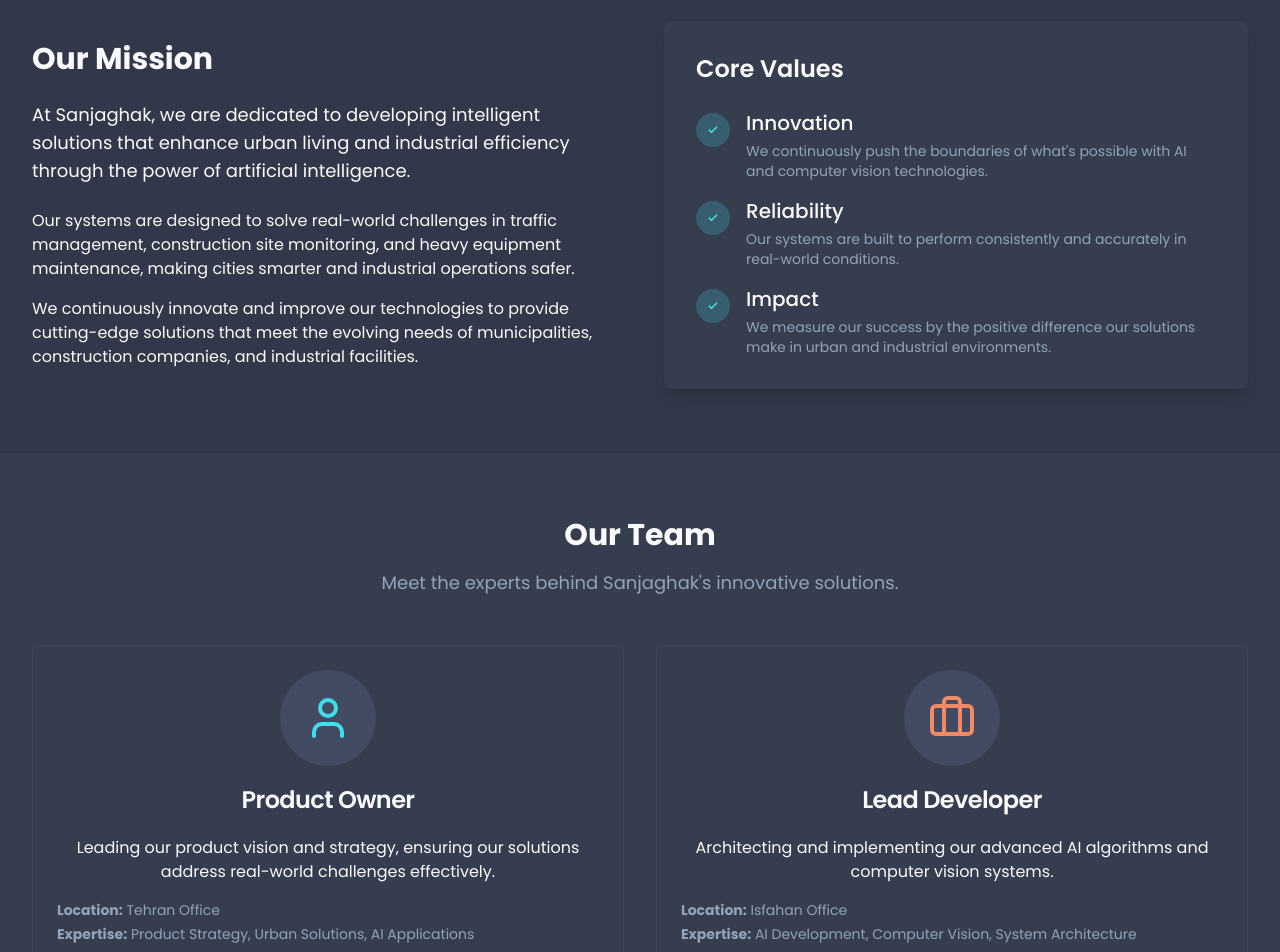
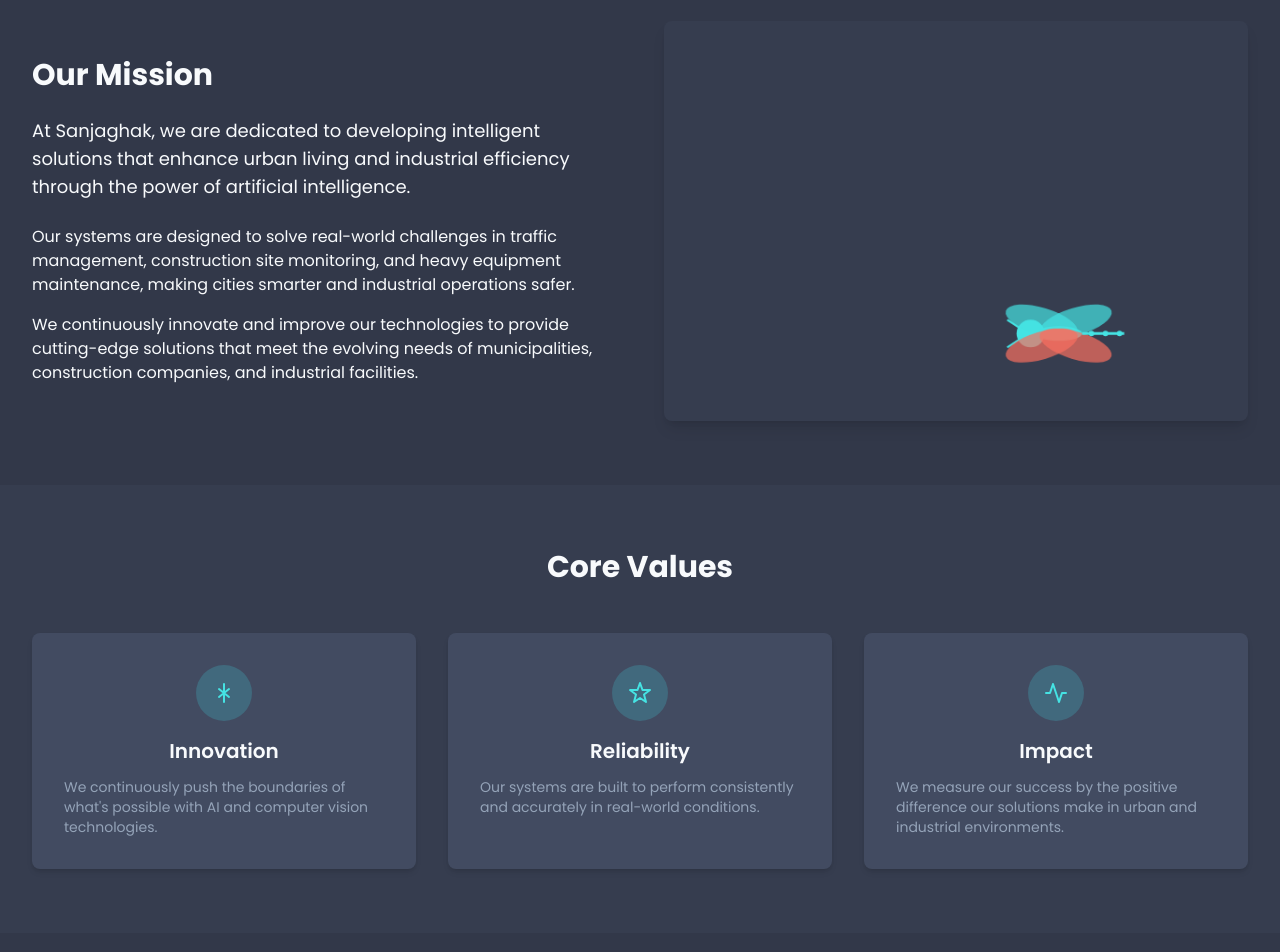
Before and after one commit to alirezakkt/vision-propose-launchpad, a React (Vite) app: page /about in a window 1280 px wide. Shown: the part 620-1572 px from the top of the page. Built offline with nearby package versions, Linux system fonts and the light colour scheme.

Commit message:
Fix language switching and update About section
- Correct language switching functionality.
- Update the About section to display a large animated dragonfly.

```diff
--- a/src/pages/About.tsx
+++ b/src/pages/About.tsx
@@ -1,88 +1,269 @@
 
-import React from 'react';
+import React, { useEffect, useRef } from 'react';
 import Header from '@/components/Header';
 import Footer from '@/components/Footer';
 import Hero from '@/components/Hero';
 import { Card, CardContent, CardHeader, CardTitle } from '@/components/ui/card';
 import { User, Briefcase } from 'lucide-react';
+import { useLanguage } from '@/contexts/LanguageContext';
 
 const About = () => {
+  const { t, language } = useLanguage();
+  const canvasRef = useRef<HTMLCanvasElement>(null);
+
+  // Dragonfly animation
+  useEffect(() => {
+    if (!canvasRef.current) return;
+
+    const canvas = canvasRef.current;
+    const ctx = canvas.getContext('2d');
+    if (!ctx) return;
+
+    // Set canvas dimensions
+    canvas.width = 500;
+    canvas.height = 400;
+
+    // Colors based on company theme
+    const primaryColor = '#45E3E3'; // Teal/cyan
+    const secondaryColor = '#F87060'; // Orange/coral
+
+    let wingAngle = 0;
+    let posX = canvas.width / 2;
+    let posY = canvas.height / 2;
+    let directionX = 1;
+    let directionY = 0.5;
+
+    // Dragonfly drawing function
+    function drawDragonfly(x: number, y: number, wingPosition: number) {
+      if (!ctx) return;
+
+      // Save current state
+      ctx.save();
+      ctx.translate(x, y);
+
+      // Body
+      ctx.fillStyle = primaryColor;
+      ctx.beginPath();
+      ctx.ellipse(0, 0, 25, 8, 0, 0, Math.PI * 2);
+      ctx.fill();
+
+      // Head
+      ctx.beginPath();
+      ctx.arc(-30, 0, 15, 0, Math.PI * 2);
+      ctx.fill();
+
+      // Antennas
+      ctx.strokeStyle = primaryColor;
+      ctx.lineWidth = 2;
+      ctx.beginPath();
+      ctx.moveTo(-40, -5);
+      ctx.lineTo(-55, -15);
+      ctx.stroke();
+
+      ctx.beginPath();
+      ctx.moveTo(-40, 5);
+      ctx.lineTo(-55, 15);
+      ctx.stroke();
+
+      // Wings
+      ctx.globalAlpha = 0.7;
+
+      // Top left wing
+      ctx.save();
+      ctx.rotate(wingPosition);
+      ctx.fillStyle = primaryColor;
+      ctx.beginPath();
+      ctx.ellipse(-10, -20, 40, 15, Math.PI/4, 0, Math.PI * 2);
+      ctx.fill();
+      ctx.restore();
+
+      // Top right wing
+      ctx.save();
+      ctx.rotate(-wingPosition);
+      ctx.fillStyle = primaryColor;
+      ctx.beginPath();
+      ctx.ellipse(10, -20, 40, 15, -Math.PI/4, 0, Math.PI * 2);
+      ctx.fill();
+      ctx.restore();
+
+      // Bottom left wing
+      ctx.save();
+      ctx.rotate(-wingPosition);
+      ctx.fillStyle = secondaryColor;
+      ctx.beginPath();
+      ctx.ellipse(-10, 20, 40, 15, -Math.PI/4, 0, Math.PI * 2);
+      ctx.fill();
+      ctx.restore();
+
+      // Bottom right wing
+      ctx.save();
+      ctx.rotate(wingPosition);
+      ctx.fillStyle = secondaryColor;
+      ctx.beginPath();
+      ctx.ellipse(10, 20, 40, 15, Math.PI/4, 0, Math.PI * 2);
+      ctx.fill();
+      ctx.restore();
+
+      ctx.globalAlpha = 1;
+
+      // Tail
+      ctx.strokeStyle = primaryColor;
+      ctx.lineWidth = 3;
+      ctx.beginPath();
+      ctx.moveTo(25, 0);
+      ctx.lineTo(70, 0);
+      ctx.stroke();
+
+      // Tail segments
+      for (let i = 0; i < 3; i++) {
+        const segmentPos = 35 + (i * 15);
+        ctx.beginPath();
+        ctx.arc(segmentPos, 0, 3, 0, Math.PI * 2);
+        ctx.fill();
+      }
+
+      // Restore state
+      ctx.restore();
+    }
+
+    // Animation loop
+    function animate() {
+      if (!ctx) return;
+
+      // Clear canvas
+      ctx.clearRect(0, 0, canvas.width, canvas.height);
+
+      // Update wing angle
+      wingAngle += 0.15;
+      const wingPosition = Math.sin(wingAngle) * 0.5;
+
+      // Update position
+      posX += directionX;
+      posY += directionY;
+
+      // Boundary check
+      if (posX > canvas.width - 80 || posX < 80) {
+        directionX *= -1;
+      }
+      if (posY > canvas.height - 60 || posY < 60) {
+        directionY *= -1;
+      }
+
+      // Add slight randomness to movement
+      if (Math.random() < 0.02) {
+        directionX = Math.random() * 2 - 1;
+        directionY = Math.random() - 0.5;
+      }
+
+      // Draw dragonfly
+      drawDragonfly(posX, posY, wingPosition);
+
+      // Continue animation
+      requestAnimationFrame(animate);
+    }
+
+    // Start animation
+    animate();
+
+    // Cleanup
+    return () => {
+      // No specific cleanup needed for canvas
+    };
+  }, []);
+
   return (
     <div className="min-h-screen flex flex-col bg-background dark">
       <Header />
 
       <main className="flex-1">
         <Hero
-          title="About Sanjaghak"
-          subtitle="Meet our team and learn about our mission to transform urban environments and industrial operations with AI."
+          title={t("about.hero.title")}
+          subtitle={t("about.hero.subtitle")}
         />
 
         {/* Company Overview */}
         <section className="py-16">
           <div className="container">
             <div className="grid grid-cols-1 md:grid-cols-2 gap-12 items-center">
-              <div>
-                <h2 className="text-3xl font-bold mb-6">Our Mission</h2>
+              <div className={language === 'fa' ? 'text-right' : ''}>
+                <h2 className="text-3xl font-bold mb-6">{t("about.mission.title")}</h2>
                 <p className="text-lg mb-6">
-                  At Sanjaghak, we are dedicated to developing intelligent solutions that enhance urban living and industrial efficiency through the power of artificial intelligence.
+                  {t("about.mission.description1")}
                 </p>
                 <p className="mb-4">
-                  Our systems are designed to solve real-world challenges in traffic management, construction site monitoring, and heavy equipment maintenance, making cities smarter and industrial operations safer.
+                  {t("about.mission.description2")}
                 </p>
                 <p>
-                  We continuously innovate and improve our technologies to provide cutting-edge solutions that meet the evolving needs of municipalities, construction companies, and industrial facilities.
+                  {t("about.mission.description3")}
                 </p>
               </div>
 
-              <div className="bg-card p-8 rounded-lg shadow-lg">
-                <h3 className="text-2xl font-semibold mb-6">Core Values</h3>
-                <ul className="space-y-4">
-                  <li className="flex items-start">
-                    <div className="bg-primary/20 p-2 rounded-full mr-4 mt-1">
-                      <svg width="18" height="18" viewBox="0 0 24 24" fill="none" xmlns="http://www.w3.org/2000/svg">
-                        <path d="M7 12L10 15L17 8" stroke="#45E3E3" strokeWidth="2" strokeLinecap="round" strokeLinejoin="round"/>
+              <div className="flex justify-center items-center bg-card rounded-lg shadow-lg overflow-hidden">
+                {/* Animated Dragonfly Canvas */}
+                <canvas
+                  ref={canvasRef}
+                  className="w-full h-auto max-w-[500px] animate-fade-in p-4"
+                  style={{ maxHeight: '400px' }}
+                ></canvas>
+              </div>
+            </div>
+          </div>
+        </section>
+
+        {/* Core Values Section */}
+        <section className="py-16 bg-card">
+          <div className="container">
+            <div className={`text-center mb-12 ${language === 'fa' ? 'text-right' : ''}`}>
+              <h2 className="text-3xl font-bold mb-6">{t("about.values.title")}</h2>
+            </div>
+
+            <div className="grid grid-cols-1 md:grid-cols-3 gap-8">
+              <div className="bg-accent p-8 rounded-lg shadow-md hover:shadow-lg transition-shadow">
+                <div className="bg-primary/20 p-3 rounded-full w-14 h-14 flex items-center justify-center mb-4 mx-auto">
+                  <svg width="24" height="24" viewBox="0 0 24 24" fill="none" xmlns="http://www.w3.org/2000/svg">
+                    <path d="M12 3V21M17 8L7 16M7 8L17 16" stroke="#45E3E3" strokeWidth="2" strokeLinecap="round" strokeLinejoin="round"/>
                   </svg>
                 </div>
-                    <div>
-                      <h4 className="text-xl font-medium mb-1">Innovation</h4>
-                      <p className="text-sm text-muted-foreground">We continuously push the boundaries of what's possible with AI and computer vision technologies.</p>
+                <h3 className="text-xl font-semibold mb-3 text-center">{t("about.values.innovation")}</h3>
+                <p className={`text-sm text-muted-foreground ${language === 'fa' ? 'text-right' : ''}`}>
+                  {t("about.values.innovation.description")}
+                </p>
               </div>
-                  </li>
-                  <li className="flex items-start">
-                    <div className="bg-primary/20 p-2 rounded-full mr-4 mt-1">
-                      <svg width="18" height="18" viewBox="0 0 24 24" fill="none" xmlns="http://www.w3.org/2000/svg">
-                        <path d="M7 12L10 15L17 8" stroke="#45E3E3" strokeWidth="2" strokeLinecap="round" strokeLinejoin="round"/>
+
+              <div className="bg-accent p-8 rounded-lg shadow-md hover:shadow-lg transition-shadow">
+                <div className="bg-primary/20 p-3 rounded-full w-14 h-14 flex items-center justify-center mb-4 mx-auto">
+                  <svg width="24" height="24" viewBox="0 0 24 24" fill="none" xmlns="http://www.w3.org/2000/svg">
+                    <path d="M12 2L14.5 9H22L16 13.5L18 21L12 17L6 21L8 13.5L2 9H9.5L12 2Z" stroke="#45E3E3" strokeWidth="2" strokeLinecap="round" strokeLinejoin="round"/>
                   </svg>
                 </div>
-                    <div>
-                      <h4 className="text-xl font-medium mb-1">Reliability</h4>
-                      <p className="text-sm text-muted-foreground">Our systems are built to perform consistently and accurately in real-world conditions.</p>
+                <h3 className="text-xl font-semibold mb-3 text-center">{t("about.values.reliability")}</h3>
+                <p className={`text-sm text-muted-foreground ${language === 'fa' ? 'text-right' : ''}`}>
+                  {t("about.values.reliability.description")}
+                </p>
               </div>
-                  </li>
-                  <li className="flex items-start">
-                    <div className="bg-primary/20 p-2 rounded-full mr-4 mt-1">
-                      <svg width="18" height="18" viewBox="0 0 24 24" fill="none" xmlns="http://www.w3.org/2000/svg">
-                        <path d="M7 12L10 15L17 8" stroke="#45E3E3" strokeWidth="2" strokeLinecap="round" strokeLinejoin="round"/>
+
+              <div className="bg-accent p-8 rounded-lg shadow-md hover:shadow-lg transition-shadow">
+                <div className="bg-primary/20 p-3 rounded-full w-14 h-14 flex items-center justify-center mb-4 mx-auto">
+                  <svg width="24" height="24" viewBox="0 0 24 24" fill="none" xmlns="http://www.w3.org/2000/svg">
+                    <path d="M22 12H18L15 21L9 3L6 12H2" stroke="#45E3E3" strokeWidth="2" strokeLinecap="round" strokeLinejoin="round"/>
                   </svg>
                 </div>
-                    <div>
-                      <h4 className="text-xl font-medium mb-1">Impact</h4>
-                      <p className="text-sm text-muted-foreground">We measure our success by the positive difference our solutions make in urban and industrial environments.</p>
-                    </div>
-                  </li>
-                </ul>
+                <h3 className="text-xl font-semibold mb-3 text-center">{t("about.values.impact")}</h3>
+                <p className={`text-sm text-muted-foreground ${language === 'fa' ? 'text-right' : ''}`}>
+                  {t("about.values.impact.description")}
+                </p>
               </div>
             </div>
           </div>
         </section>
 
         {/* Team Section */}
-        <section className="py-16 bg-card">
+        <section className="py-16">
           <div className="container">
-            <div className="text-center mb-12">
-              <h2 className="text-3xl font-bold mb-4">Our Team</h2>
+            <div className={`text-center mb-12 ${language === 'fa' ? 'text-right' : ''}`}>
+              <h2 className="text-3xl font-bold mb-4">{t("about.team.title")}</h2>
               <p className="text-lg text-muted-foreground max-w-2xl mx-auto">
-                Meet the experts behind Sanjaghak's innovative solutions.
+                {t("about.team.subtitle")}
               </p>
             </div>
 
@@ -92,15 +273,15 @@ const About = () => {
                   <div className="mx-auto bg-accent w-24 h-24 rounded-full flex items-center justify-center mb-4">
                     <User className="w-12 h-12 text-primary" />
                   </div>
-                  <CardTitle>Product Owner</CardTitle>
+                  <CardTitle>{t("about.team.product.title")}</CardTitle>
                 </CardHeader>
                 <CardContent>
-                  <p className="text-center mb-4">
-                    Leading our product vision and strategy, ensuring our solutions address real-world challenges effectively.
+                  <p className={`text-center mb-4 ${language === 'fa' ? 'text-right' : ''}`}>
+                    {t("about.team.product.description")}
                   </p>
-                  <div className="text-sm text-muted-foreground">
-                    <p className="mb-1"><strong>Location:</strong> Tehran Office</p>
-                    <p className="mb-1"><strong>Expertise:</strong> Product Strategy, Urban Solutions, AI Applications</p>
+                  <div className={`text-sm text-muted-foreground ${language === 'fa' ? 'text-right' : ''}`}>
+                    <p className="mb-1"><strong>{t("contact.office.address")}:</strong> {t("about.team.product.location")}</p>
+                    <p className="mb-1"><strong>{t("contact.office.email")}:</strong> product@sanjaghak.com</p>
                   </div>
                 </CardContent>
               </Card>
@@ -110,15 +291,15 @@ const About = () => {
                   <div className="mx-auto bg-accent w-24 h-24 rounded-full flex items-center justify-center mb-4">
                     <Briefcase className="w-12 h-12 text-secondary" />
                   </div>
-                  <CardTitle>Lead Developer</CardTitle>
+                  <CardTitle>{t("about.team.developer.title")}</CardTitle>
                 </CardHeader>
                 <CardContent>
-                  <p className="text-center mb-4">
-                    Architecting and implementing our advanced AI algorithms and computer vision systems.
+                  <p className={`text-center mb-4 ${language === 'fa' ? 'text-right' : ''}`}>
+                    {t("about.team.developer.description")}
                   </p>
-                  <div className="text-sm text-muted-foreground">
-                    <p className="mb-1"><strong>Location:</strong> Isfahan Office</p>
-                    <p className="mb-1"><strong>Expertise:</strong> AI Development, Computer Vision, System Architecture</p>
+                  <div className={`text-sm text-muted-foreground ${language === 'fa' ? 'text-right' : ''}`}>
+                    <p className="mb-1"><strong>{t("contact.office.address")}:</strong> {t("about.team.developer.location")}</p>
+                    <p className="mb-1"><strong>{t("contact.office.email")}:</strong> dev@sanjaghak.com</p>
                   </div>
                 </CardContent>
               </Card>
@@ -127,12 +308,12 @@ const About = () => {
         </section>
 
         {/* Cities Section */}
-        <section className="py-16">
+        <section className="py-16 bg-card">
           <div className="container">
-            <div className="text-center mb-12">
-              <h2 className="text-3xl font-bold mb-4">Cities We Serve</h2>
+            <div className={`text-center mb-12 ${language === 'fa' ? 'text-right' : ''}`}>
+              <h2 className="text-3xl font-bold mb-4">{t("about.cities.title")}</h2>
               <p className="text-lg text-muted-foreground max-w-2xl mx-auto">
-                Our solutions are currently deployed in several major cities across Iran.
+                {t("about.cities.subtitle")}
               </p>
             </div>
 
```
Also changed, not shown: src/components/LanguageSwitcher.tsx (+7 -4 lines). Lines whose indentation alone changed are shown as unchanged.
